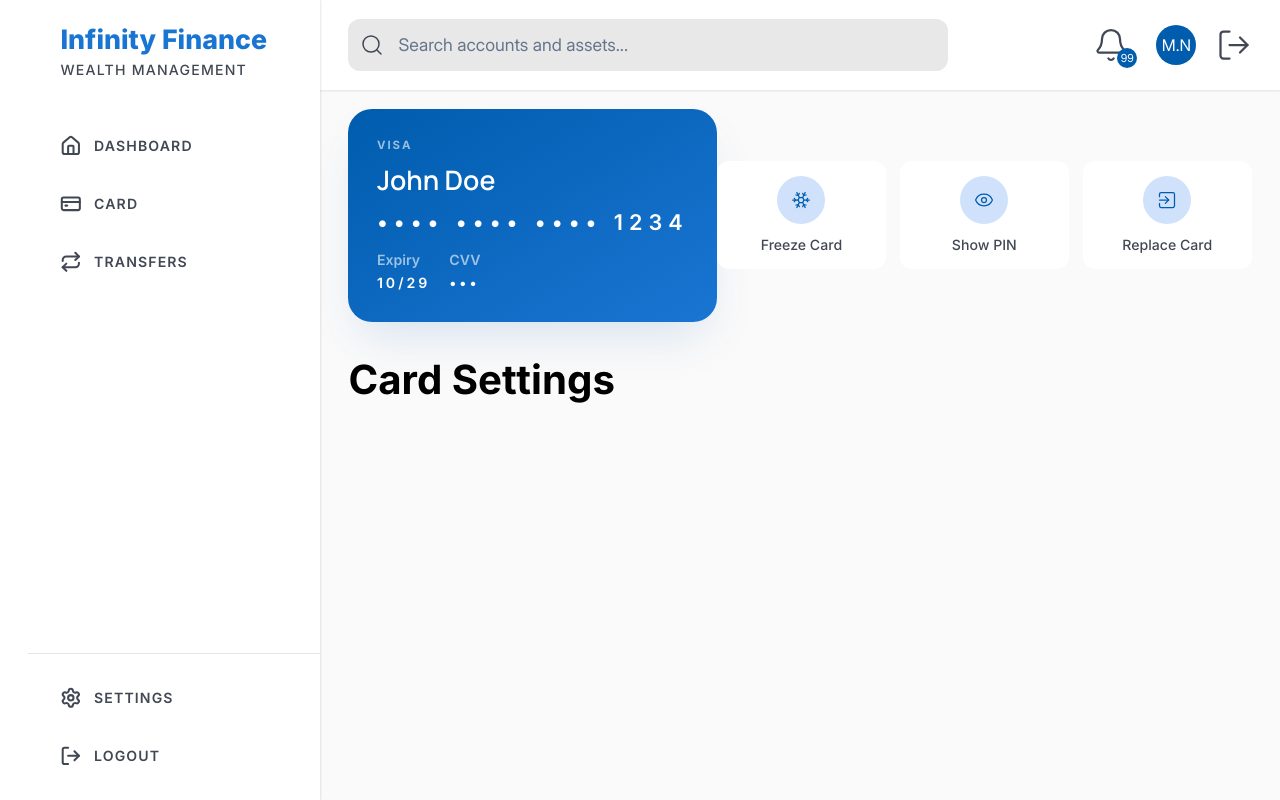
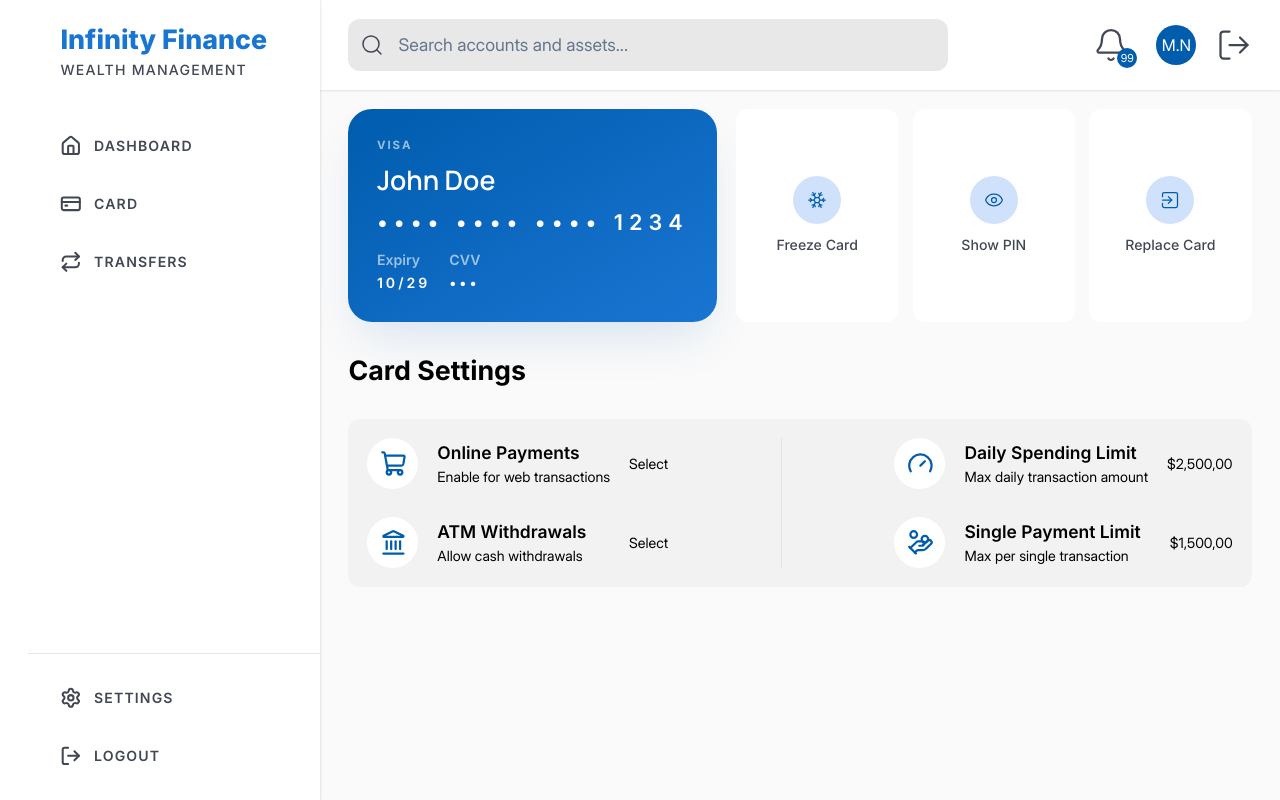
Before and after one commit to AcePeQ/bank-app, a website built with Vite: page card/index.html in a window 1280 px wide. Built offline with nearby package versions, Linux system fonts and the light colour scheme.

Commit message:
feat: enhance card settings section; add new settings options and styles

```diff
--- a/card/index.html
+++ b/card/index.html
@@ -68,7 +68,63 @@
         <section class="section-settings">
           <h2>Card Settings</h2>
 
-          <div class="card-settings"></div>
+          <div class="card-settings">
+            <ul>
+              <li>
+                <div class="card-settings__icon">
+                  <i data-lucide="shopping-cart"></i>
+                </div>
+                <hgroup class="card-settings__title-group">
+                  <h3 class="card-settings__title">Online Payments</h3>
+                  <p class="card-settings__subtitle">Enable for web transactions</p>
+                </hgroup>
+                <div class="card-settings__action">
+                  Select
+                </div>
+              </li>
+              <li>
+                <div class="card-settings__icon">
+                  <i data-lucide="landmark"></i>
+                </div>
+                <hgroup class="card-settings__title-group">
+                  <h3 class="card-settings__title">ATM Withdrawals</h3>
+                  <p class="card-settings__subtitle">Allow cash withdrawals</p>
+                </hgroup>
+                <div class="card-settings__action">
+                  Select
+                </div>
+              </li>
+            </ul>
+
+            <span aria-hidden="true" class="separator-line"></span>
+
+            <ul>
+              <li>
+                <div class="card-settings__icon">
+                  <i data-lucide="gauge"></i>
+                </div>
+                <hgroup class="card-settings__title-group">
+                  <h3 class="card-settings__title">Daily Spending Limit</h3>
+                  <p class="card-settings__subtitle">Max daily transaction amount</p>
+                </hgroup>
+                <div class="card-settings__action">
+                  $2,500,00
+                </div>
+              </li>
+              <li>
+                <div class="card-settings__icon">
+                  <i data-lucide="hand-coins"></i>
+                </div>
+                <hgroup class="card-settings__title-group">
+                  <h3 class="card-settings__title">Single Payment Limit</h3>
+                  <p class="card-settings__subtitle">Max per single transaction</p>
+                </hgroup>
+                <div class="card-settings__action">
+                  $1,500,00
+                </div>
+              </li>
+            </ul>
+          </div>
         </section>
       </div>
     </main>
--- a/src/styles/pages/card.css
+++ b/src/styles/pages/card.css
@@ -3,12 +3,17 @@
   flex-direction: row;
   flex-wrap: wrap;
 
-  align-items: center;
+  gap: var(--space-s);
+
   justify-content: center;
 }
 
 .card-container {
   inline-size: fit-content;
+
+  display: flex;
+  align-items: center;
+  justify-content: center;
 }
 
 .card-actions {
@@ -17,7 +22,6 @@
   flex-wrap: wrap;
 
   gap: var(--space-xs);
-  height: 100%;
 
   flex: 1;
 }
@@ -67,5 +71,117 @@
   height: 20px;
 
   stroke-width: 1.5;
+}
 
+.section-settings {
+  display: flex;
+  flex-direction: column;
+
+  gap: var(--space-m);
 }
+
+.section-settings h2 {
+  font-size: var(--fs-500);
+  font-weight: var(--fw-700);
+}
+
+.card-settings {
+  display: flex;
+  flex-direction: column;
+
+  gap: var(--space-m);
+  padding: var(--space-s);
+
+  background-color: var(--clr-surface-300);
+
+  border-radius: 12px;
+
+  @media (width >=725px) {
+    flex-direction: row;
+    gap: var(--space-s);
+
+    justify-content: space-between;
+  }
+}
+
+.card-settings ul {
+  display: flex;
+  flex-direction: column;
+  gap: var(--space-m);
+}
+
+.card-settings li {
+  display: flex;
+  flex-direction: row;
+  align-items: center;
+
+  gap: var(--space-s);
+}
+
+.card-settings__icon {
+  flex-shrink: 0;
+
+  inline-size: 42px;
+  block-size: 42px;
+
+  display: flex;
+  align-items: center;
+  justify-content: center;
+
+  background-color: var(--clr-surface-100);
+
+  border-radius: 100rem;
+
+
+  @media (width >=1000px) {
+    inline-size: var(--fs-800);
+    block-size: var(--fs-800);
+  }
+}
+
+.card-settings__icon svg {
+  inline-size: 22px;
+  block-size: 22px;
+  stroke-width: 2;
+
+  color: var(--clr-primary-400);
+
+  @media (width >=1000px) {
+    inline-size: var(--fs-500);
+    block-size: var(--fs-500);
+  }
+}
+
+.card-settings__title-group {
+  display: flex;
+  flex-direction: column;
+
+  flex: 1;
+}
+
+.card-settings__title {
+  font-size: var(--fs-300);
+  font-weight: var(--fw-600);
+  font-family: var(--ff-primary);
+}
+
+.card-settings__subtitle {
+  font-size: var(--fs-200);
+  font-weight: var(--fw-400);
+}
+
+.card-settings__action {
+  font-size: var(--fs-200);
+}
+
+.separator-line {
+  inline-size: 100%;
+  block-size: 1px;
+
+  background-color: var(--clr-surface-600);
+
+  @media (width >=725px) {
+    inline-size: 1px;
+    block-size: unset;
+  }
+}
```
Also changed, not shown: src/pages/card.ts (+6 -2 lines).
